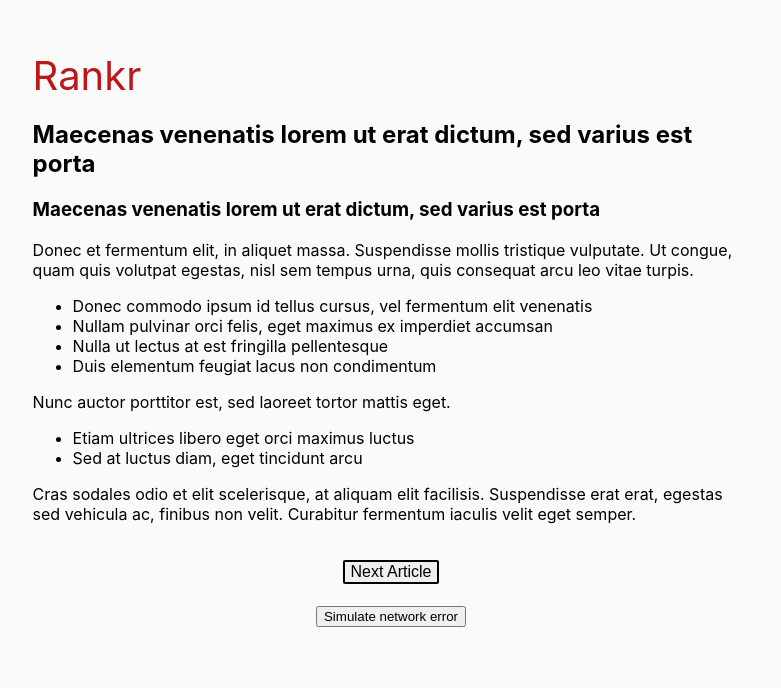
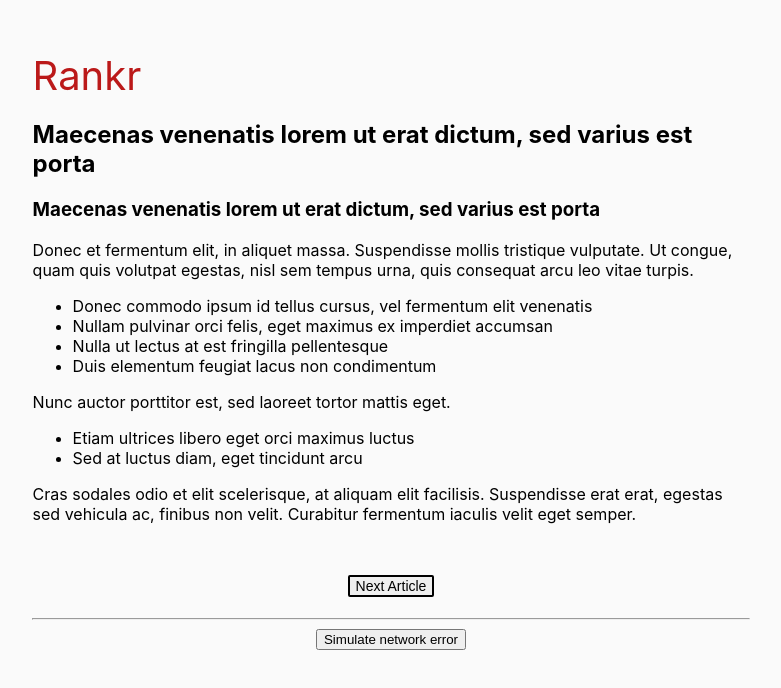
Before and after one commit to fahsan13/rankr, a React (Create React App) app: page / in a window 1280 px wide. Shown: the top 688 px of the page, without its empty margins (249-1030 px from the left). Built offline with nearby package versions, Linux system fonts and the light colour scheme.

Commit message:
Update styling for RankingForm. Add horizontal rule above 'simulate network error' button.

```diff
--- a/src/component/ArticleDataLoader.jsx
+++ b/src/component/ArticleDataLoader.jsx
@@ -59,6 +59,7 @@ class ArticleDataLoader extends React.Component {
       <>
         <Page articleTitle={articleTitle} articleBody={articleBody} loading={loading} error={error}
           allArticlesRead={allArticlesRead} handler={() => this.retrieveArticleData} />
+        <hr></hr>
         <div className="simulate-error-container">
           <button className="simulate-network-error" onClick={() => this.simulateNetworkError()}>Simulate network error</button>
         </div>
--- a/src/component/RankingForm.jsx
+++ b/src/component/RankingForm.jsx
@@ -14,9 +14,7 @@ class RankingForm extends React.Component {
   }
 
   handleChange(event) {
-    this.setState({
-      enteredText: event.target.value
-    });
+    this.setState({ enteredText: event.target.value });
   }
 
   handleSubmit(event) {
@@ -55,8 +53,8 @@ class RankingForm extends React.Component {
           <b>You have read all articles.</b>
           <form onSubmit={this.handleSubmit}>
             <label>
-              Rank articles below from favourite to least favourite, e.g. 5, 4, 2, 3, 1 <br></br>
-              <input type="text" title="Enter comma-separated integer values" value={this.state.enteredText} onChange={this.handleChange} />
+              Enter article ranking below from favourite to least favourite, e.g. 5, 4, 2, 3, 1 <br></br>
+              <input type="text" className="ranking-input"title="Enter comma-separated integers" value={this.state.enteredText} onChange={this.handleChange} />
             </label><br></br>
             <input className="button" type="submit" value="Submit Ranking" />
           </form>
--- a/src/css/App.css
+++ b/src/css/App.css
@@ -20,6 +20,11 @@ article {
   width: 70%;
 }
 
+hr {
+  margin-top: 2%;
+  width: 70%;
+}
+
 .article-image {
   display: block;
   margin-left: auto;
@@ -39,7 +44,9 @@ article {
   transition-duration: 0.1s;
   border-style: solid;
   border-radius: 2px;
-  font-size: 16px;
+  font-size: 14px;
+  font-weight: 500;
+  margin-top: 15px;
 }
 
 .button:hover {
@@ -51,7 +58,14 @@ article {
 }
 
 .ranking-form {
-  padding: 5% 10% 2% 10%;
+  padding: 2% 0% 2% 0%;
+  border-style: solid;
+  border-radius: 8px;
+  width: 50%;
+  display: block;
+  margin-top: 2%;
+  margin-left: auto;
+  margin-right: auto;
   text-align: center;
 }
 
@@ -68,5 +82,4 @@ article {
 
 .simulate-error-container {
   text-align: center;
-  padding-top: 2%;
 }
```
